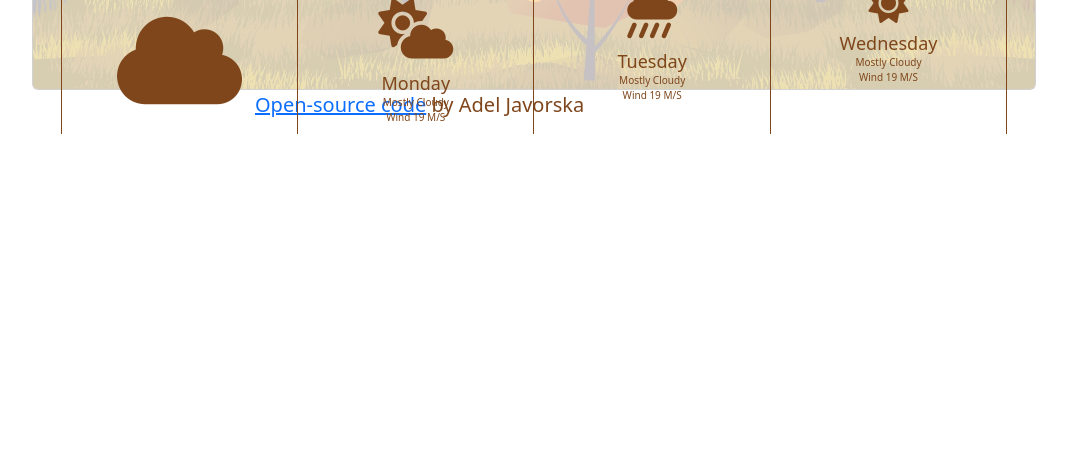
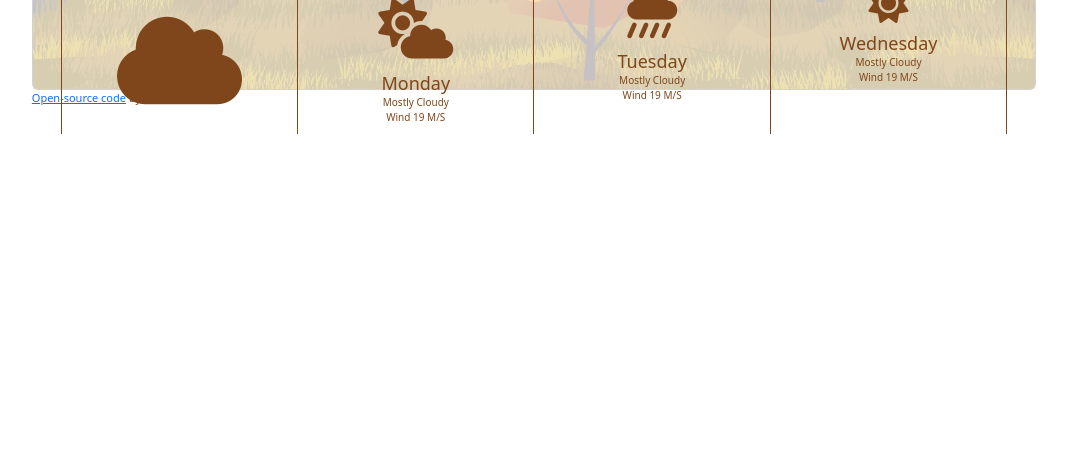
Before and after one commit to AdelJav/MP_SC, a plain HTML site: page index.html in a window 1280 px wide. Shown: the part 340-800 px from the top of the page, without its empty margins (106-1173 px from the left). Drawn offline with nearby package versions, Linux system fonts and the light colour scheme; a web font is replaced by a local one.

Commit message:
update css

```diff
--- a/src/styles.css
+++ b/src/styles.css
@@ -178,6 +178,6 @@ h1 {
 }
 
 .opensource {
-  margin-left: 25%;
-  font-size: 20px;
+  margin-left: 5%;
+  font-size: 11px;
 }
```
